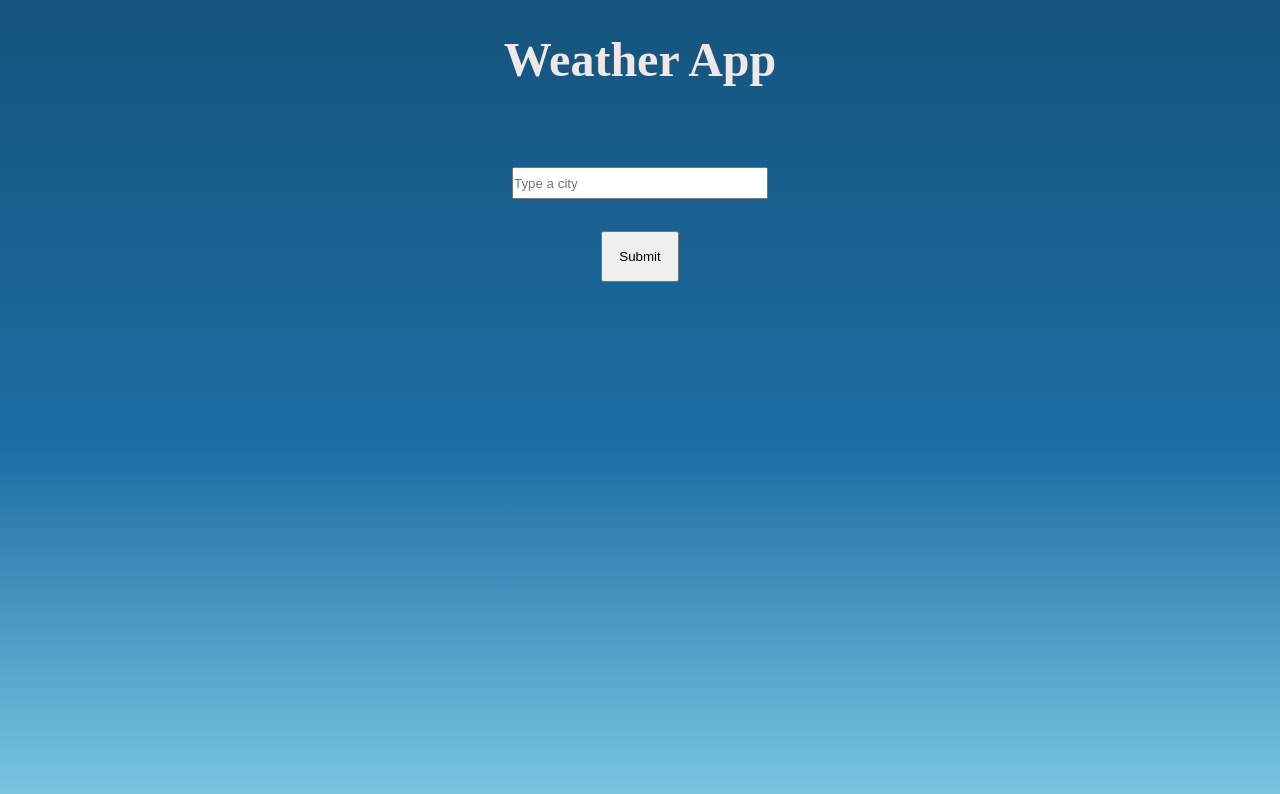
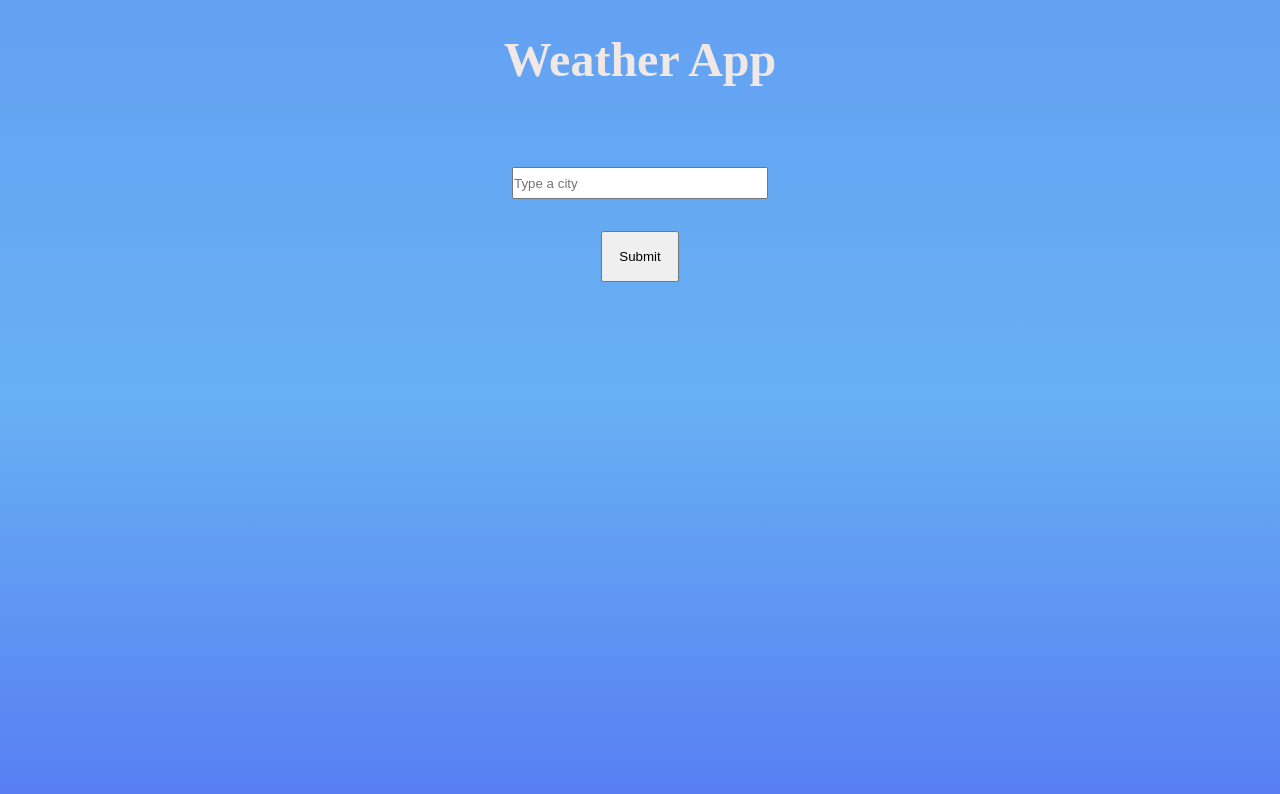
Before and after one commit to Resdayn/Weather-Now, a Vue app: page / in a window 1280 px wide. Shown: the top 794 px of the page. Built offline with nearby package versions, Linux system fonts and the light colour scheme.

Commit message:
changed background color

```diff
--- a/src/App.vue
+++ b/src/App.vue
@@ -43,7 +43,7 @@ export default {
 }
 body {
   min-height: 100vh;
-  background: linear-gradient(to bottom, #15547D 0%, #1C6EA4 56%, #7AC7E3 100%);
+  background: linear-gradient(to bottom, #63A1F2 0%, #67B0F3 50%, #577EF2 100%);
 }
 #app-body {
   width: 100vw;
```
